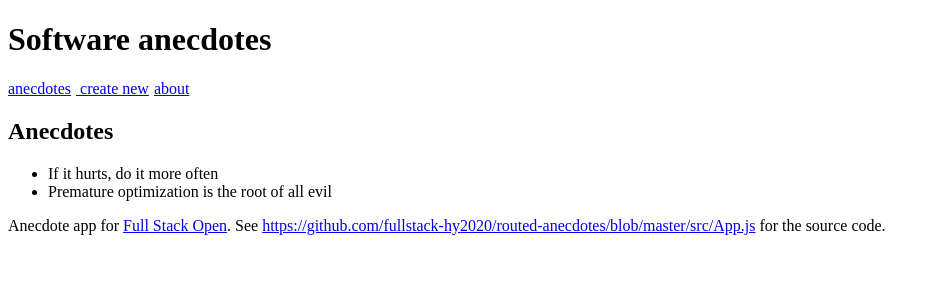
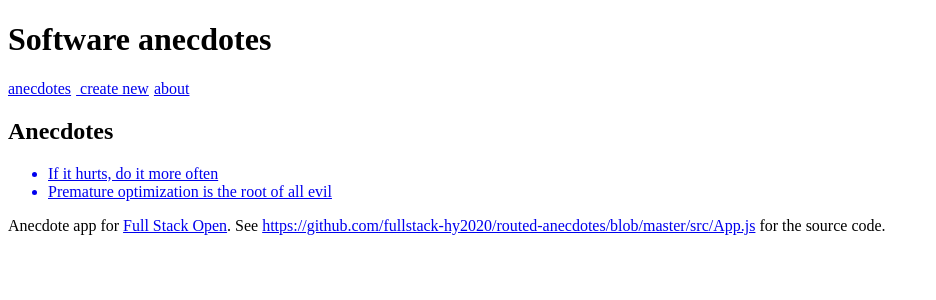
Before and after one commit to sharmila657/fullstackopen-exercises, a React (Vite) app in the folder part7/routed-anecdotes/: page / in a window 1280 px wide. Shown: the top 300 px of the page, without its empty margins (0-936 px from the left). Built offline with nearby package versions, Linux system fonts and the light colour scheme.

Commit message:
ex-7.2 single anecdote is shown by clicking name of anecdote.

```diff
--- a/part7/routed-anecdotes/src/App.jsx
+++ b/part7/routed-anecdotes/src/App.jsx
@@ -1,5 +1,5 @@
 import { useState } from 'react'
-import { BrowserRouter as Router, Routes, Route, Link } from "react-router-dom";
+import { BrowserRouter as Router, Routes, Route, Link, useParams} from "react-router-dom";
 
 
 const Menu = () => {
@@ -15,14 +15,32 @@ const Menu = () => {
   )
 }
 
+const Anecdote = ({ anecdotes }) => {
+  const id = useParams().id;
+  console.log(anecdotes);
+  const anecdote = anecdotes.find((anecdote) => anecdote.id == id);
+  return (
+    <>
+      <h2>{anecdote.content}</h2>
+      <p>has {anecdote.votes} votes</p>
+      <p>for more info see <Link>{anecdote.info}</Link></p>
+    </>
+  )
+}
+
 const AnecdoteList = ({ anecdotes }) => (
   <div>
     <h2>Anecdotes</h2>
     <ul>
-      {anecdotes.map(anecdote => <li key={anecdote.id} >{anecdote.content}</li>)}
+      {anecdotes.map((anecdote) => (
+        <Link to={`/anecdotes/${anecdote.id}`} key={anecdote.id}>
+          <li>{anecdote.content}</li>
+        </Link>
+      ))}
     </ul>
   </div>
 )
+
 
 const About = () => (
   <div>
@@ -110,7 +128,7 @@ const App = () => {
   }
 
   const anecdoteById = (id) =>
-    anecdotes.find(a => a.id === id)
+    anecdotes.find((a) => a.id === id)
 
   const vote = (id) => {
     const anecdote = anecdoteById(id)
@@ -120,7 +138,7 @@ const App = () => {
       votes: anecdote.votes + 1
     }
 
-    setAnecdotes(anecdotes.map(a => a.id === id ? voted : a))
+    setAnecdotes(anecdotes.map((a) => (a.id === id ? voted : a)))
   }
 
   return (
@@ -131,7 +149,8 @@ const App = () => {
       <Routes>
         <Route path='/' element={<AnecdoteList anecdotes={anecdotes} />} />
         <Route path='/create' element={<CreateNew addNew={addNew} />} />
-        <Route path='/about' element={<About />}/>
+          <Route path='/about' element={<About />} />
+          <Route path='/anecdotes/:id' element={<Anecdote anecdotes= {anecdotes} />} />
       </Routes>
     </Router>
     <Footer />
```
